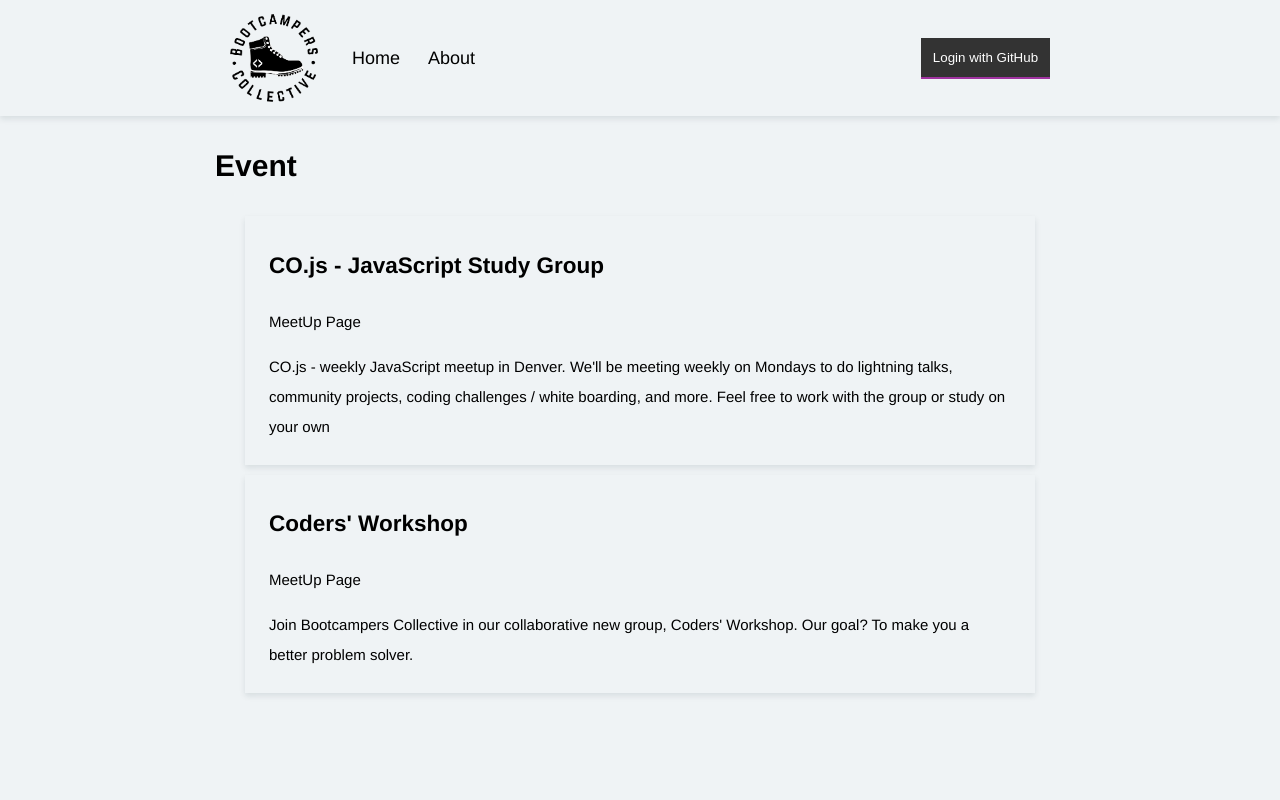
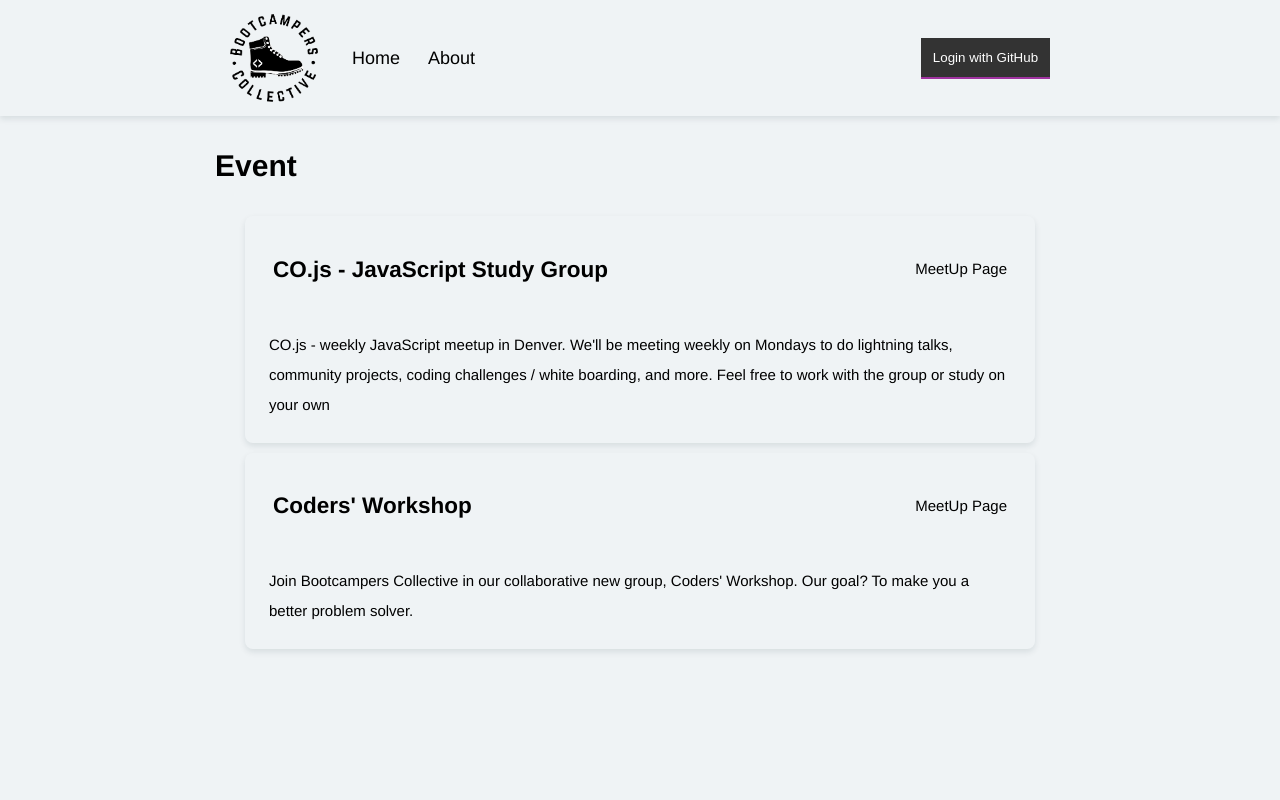
Before and after one commit to BootcampersCollective/BCC-hackathon-registration, a Vue app: page /event in a window 1280 px wide. Shown: the top 800 px of the page. Built offline with nearby package versions, Linux system fonts and the light colour scheme; no server answers.

Commit message:
event card styles

```diff
--- a/src/components/Base/Card.vue
+++ b/src/components/Base/Card.vue
@@ -26,7 +26,15 @@ export default {
 .card {
     height: auto;
     box-shadow: rgba(8, 35, 51, 0.1) 0px 3px 6px;
+    border-radius: 8px;
     margin: 1rem 3rem;
     padding: 8px 24px;
+    .header {
+        display: flex;
+        justify-content: space-between;
+        align-items: center;
+        align-content: center;
+        padding: 4px;
+    }
 }
 </style>
```
